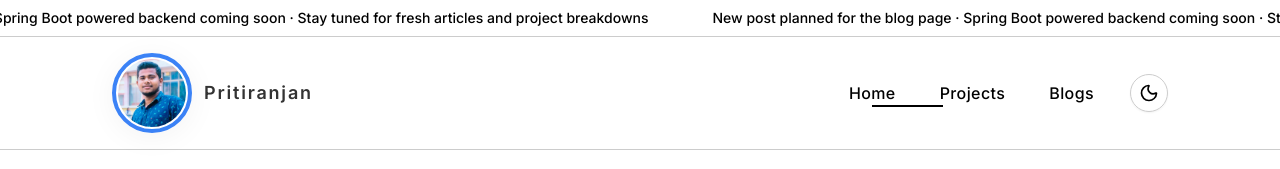
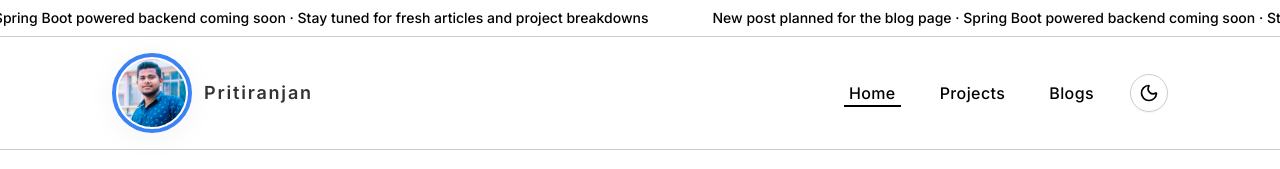
Before and after one commit to pritiranjan-01/pritiranjandev, a React (Vite) app: page / in a window 1280 px wide. Shown: the top 169 px of the page. Built offline with nearby package versions, Linux system fonts and the light colour scheme; no server answers.

Commit message:
fixed navbar selected tab styling

```diff
--- a/src/components/Header.jsx
+++ b/src/components/Header.jsx
@@ -7,7 +7,7 @@ const navLinkClasses =
   "text-xs sm:text-sm md:text-base font-medium tracking-wide px-2 sm:px-3 py-1 rounded-full transition-colors relative";
 
 const activeNavLinkClasses =
-  "after:absolute after:bottom-0 after:left-1/2 after:-translate-x-1/2 after:w-full after:h-0.5 after:bg-black dark:after:bg-white after:origin-center after:animate-slideUnderline";
+  "after:absolute after:bottom-0 after:left-0 after:right-0 after:mx-auto after:w-[80%] after:h-0.5 after:bg-black dark:after:bg-white after:origin-center after:animate-slideUnderline";
 
 const Header = ({ isDarkMode, toggleTheme }) => {
   return (
```
